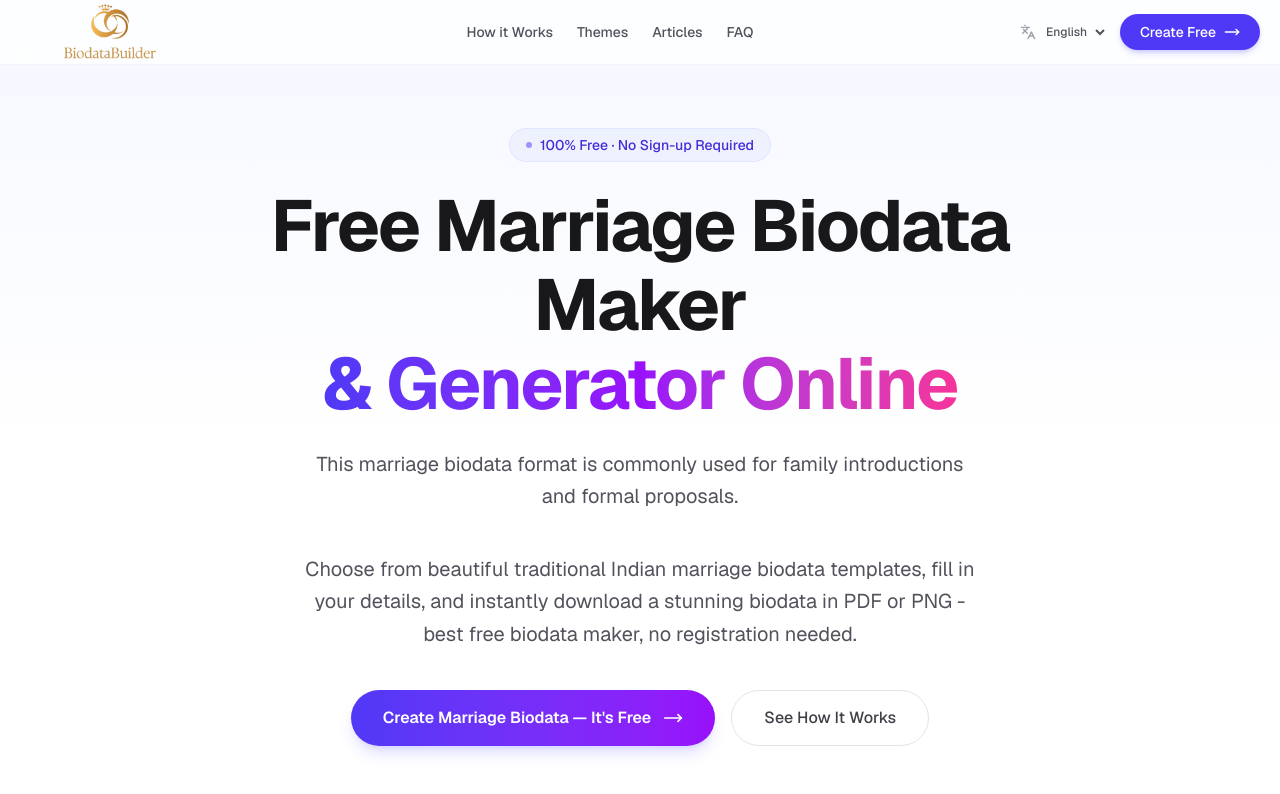
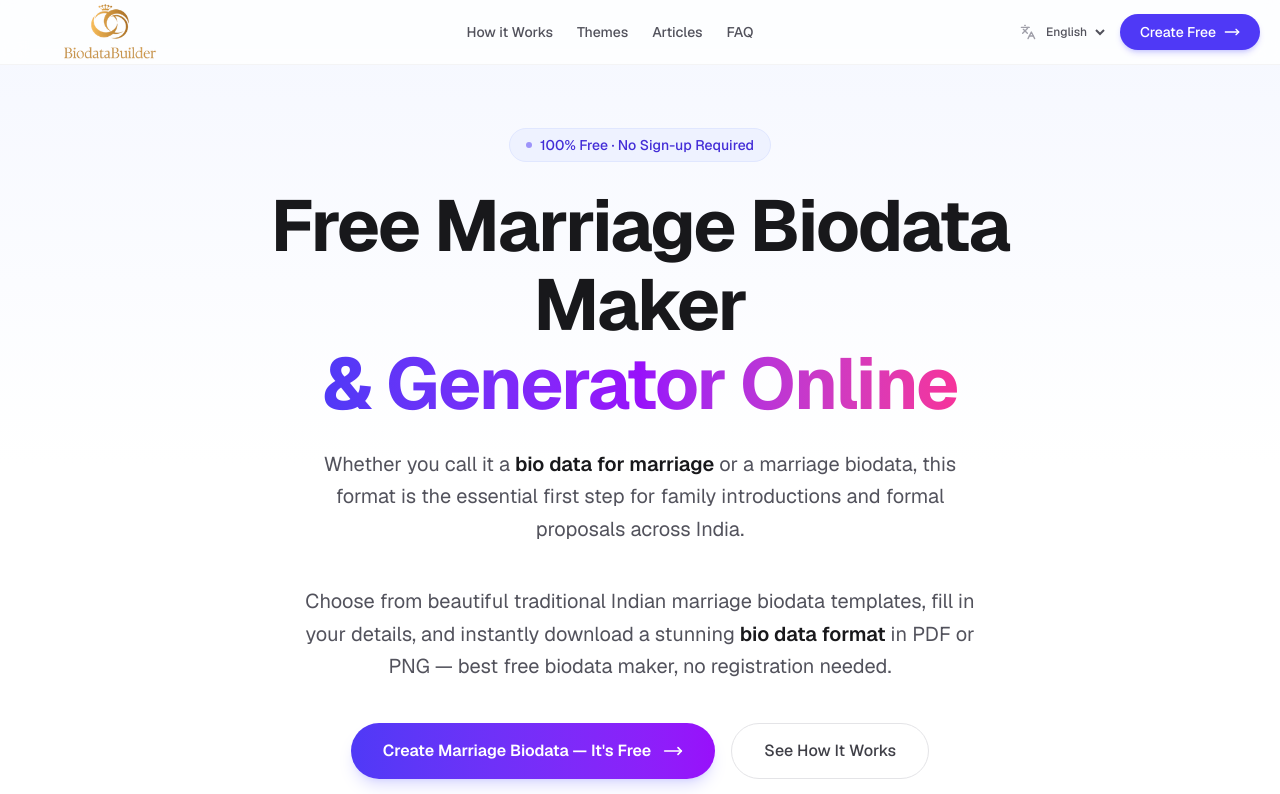
Before and after one commit to biodatabuilderapp-rajank/biodata, a Next.js app: page / in a window 1280 px wide. Shown: the top 794 px of the page. Built offline with nearby package versions, Linux system fonts and the light colour scheme.

Commit message:
SEO: Inject 'bio data' two-word keyword variant into homepage and pillar articles

```diff
--- a/src/app/articles/biodata-for-marriage/page.tsx
+++ b/src/app/articles/biodata-for-marriage/page.tsx
@@ -23,10 +23,10 @@ export default function BiodataForMarriagePillarPage() {
 
       <div className="space-y-8 text-zinc-700 dark:text-zinc-300 leading-relaxed text-lg">
         <p>
-          Whether you are just starting your search through matrimony sites, getting help from community matchmakers, or relying on family networking, one document sits at the very center of the arranged marriage process: the <strong className="font-semibold text-zinc-900 dark:text-white">biodata for marriage</strong>.
+          Whether you are just starting your search through matrimony sites, getting help from community matchmakers, or relying on family networking, one document sits at the very center of the arranged marriage process: the <strong className="font-semibold text-zinc-900 dark:text-white">bio data for marriage</strong> — also commonly spelled as a single word &quot;biodata.&quot;
         </p>
         <p>
-          Unlike a traditional resume used for finding a job, a marriage biodata captures your personal life, family background, physical attributes, astrological details, and lifestyle choices. A well-crafted biodata is essentially your &quot;elevator pitch&quot; to a prospective life partner and their family.
+          Unlike a traditional resume used for finding a job, a marriage biodata captures your personal life, family background, physical attributes, astrological details, and lifestyle choices. A well-crafted <strong className="font-semibold text-zinc-900 dark:text-white">bio data format</strong> is essentially your &quot;elevator pitch&quot; to a prospective life partner and their family.
         </p>
 
         {/* SECTION 1 */}
@@ -73,7 +73,7 @@ export default function BiodataForMarriagePillarPage() {
           One of the <strong>biggest mistakes</strong> you can make is sharing your biodata as a Microsoft Word (`.docx`) file. When parents forward a Word file on WhatsApp, fonts break, margins shift, and images disappear depending on the phone model.
         </p>
         <p>
-          Always use a <strong>PDF format</strong>. A PDF freezes the design perfectly. When you <Link href="/create" className="text-indigo-600 dark:text-indigo-400 font-medium hover:underline">create a biodata using BiodataBuilder</Link>, it instantly generates a crisp, mobile-friendly PDF that reads beautifully on any device.
+          Always use a <strong>PDF format</strong>. A PDF freezes the design perfectly. When you <Link href="/create" className="text-indigo-600 dark:text-indigo-400 font-medium hover:underline">create a bio data using BiodataBuilder</Link>, it instantly generates a crisp, mobile-friendly PDF that reads beautifully on any device.
         </p>
 
 
--- a/src/app/articles/biodata-format-hindi/page.tsx
+++ b/src/app/articles/biodata-format-hindi/page.tsx
@@ -23,10 +23,10 @@ export default function BiodataFormatHindiPillarPage() {
 
       <div className="space-y-8 text-zinc-700 dark:text-zinc-300 leading-relaxed text-lg">
         <p>
-          शादी के लिए बायोडाटा (Marriage Biodata) बनाना हर भारतीय अरेंज मैरिज (Arranged Marriage) का पहला और सबसे अहम कदम होता है। जब आप अपना बायोडाटा हिंदी (<strong className="font-semibold text-zinc-900 dark:text-white">Biodata Format in Hindi</strong>) में बनाते हैं, तो वह पारंपरिक परिवारों को आपकी जड़ों और संस्कृति के प्रति आपके जुड़ाव का संदेश देता है।
+          शादी के लिए बायोडाटा (Marriage Biodata) बनाना हर भारतीय अरेंज मैरिज (Arranged Marriage) का पहला और सबसे अहम कदम होता है। जब आप अपना <strong className="font-semibold text-zinc-900 dark:text-white">bio data for marriage</strong> हिंदी (<strong className="font-semibold text-zinc-900 dark:text-white">Biodata Format in Hindi</strong>) में बनाते हैं, तो वह पारंपरिक परिवारों को आपकी जड़ों और संस्कृति के प्रति आपके जुड़ाव का संदेश देता है।
         </p>
         <p>
-          इस गाइड में, हम आपको बताएंगे कि एक प्रभावशाली और सुंदर हिंदी विवाह बायोडाटा कैसे बनाया जाता है, उसमें कौन-कौन सी जानकारियाँ शामिल करनी चाहिए, और आप इसे हमारे मुफ़्त टूल (Free Tool) का उपयोग करके तुरंत कैसे बना सकते हैं।
+          इस गाइड में, हम आपको बताएंगे कि एक प्रभावशाली और सुंदर हिंदी विवाह बायोडाटा कैसे बनाया जाता है, उसमें कौन-कौन सी जानकारियाँ शामिल करनी चाहिए, और आप इसे हमारे मुफ़्त <strong className="font-semibold text-zinc-900 dark:text-white">bio data format</strong> टूल (Free Tool) का उपयोग करके तुरंत कैसे बना सकते हैं।
         </p>
 
         {/* SECTION 1 */}
--- a/src/app/page.tsx
+++ b/src/app/page.tsx
@@ -120,10 +120,10 @@ function HomeContent() {
               </span>
             </h1>
             <p className="text-lg md:text-xl text-zinc-600 dark:text-zinc-400 mb-10 max-w-2xl mx-auto leading-relaxed">
-              This marriage biodata format is commonly used for family introductions and formal proposals.
+              Whether you call it a <strong className="font-semibold text-zinc-900 dark:text-white">bio data for marriage</strong> or a marriage biodata, this format is the essential first step for family introductions and formal proposals across India.
             </p>
             <p className="text-lg md:text-xl text-zinc-600 dark:text-zinc-400 mb-10 max-w-2xl mx-auto leading-relaxed">
-              Choose from beautiful traditional Indian marriage biodata templates, fill in your details, and instantly download a stunning biodata in PDF or PNG - best free biodata maker, no registration needed.
+              Choose from beautiful traditional Indian marriage biodata templates, fill in your details, and instantly download a stunning <strong className="font-semibold text-zinc-900 dark:text-white">bio data format</strong> in PDF or PNG — best free biodata maker, no registration needed.
             </p>
 
             <div className="flex flex-col sm:flex-row items-center justify-center gap-3 sm:gap-4 px-4 sm:px-0">
@@ -243,7 +243,7 @@ function HomeContent() {
             <h2 className="text-3xl sm:text-4xl font-bold text-zinc-900 dark:text-white mb-6">Create the Perfect Marriage Biodata</h2>
             <div className="space-y-6 text-lg text-zinc-600 dark:text-zinc-400 leading-relaxed">
               <p>
-                A marriage biodata is a crucial first step in the Indian matchmaking process. Think of it as your matrimonial resume—it introduces your personal details, family background, educational qualifications, and professional life to prospective partners and their families. While you might be searching for a <strong className="font-semibold text-zinc-900 dark:text-white">marriage biodata format word download</strong>, creating one using a dedicated online builder ensures your layout never breaks across different devices and platforms.
+                A <strong className="font-semibold text-zinc-900 dark:text-white">bio data for marriage</strong> — also written as marriage biodata — is the essential first step in the Indian matchmaking process. Think of it as your matrimonial resume: it introduces your personal details, family background, educational qualifications, and professional life to prospective partners and their families. While you might be searching for a <strong className="font-semibold text-zinc-900 dark:text-white">marriage biodata format word download</strong>, creating one using a dedicated online builder ensures your layout never breaks across different devices and platforms.
               </p>
 
               <h3 className="text-2xl font-bold text-zinc-900 dark:text-white mt-10 mb-4">What Makes a Good Biodata Format?</h3>
@@ -270,12 +270,12 @@ function HomeContent() {
 
               <h3 className="text-2xl font-bold text-zinc-900 dark:text-white mt-10 mb-4">Support for Regional Languages</h3>
               <p>
-                Often, families prefer exchanging profiles in their native language to maintain a strong cultural connection. If you are searching for a <strong className="font-semibold text-zinc-900 dark:text-white">biodata format for a girl in Marathi PDF</strong>, or perhaps a Gujarati or Hindi design, BiodataBuilder has you covered. By simply selecting your preferred language from our navigation menu before you start, all the headings, fields, and labels are automatically translated. Your final output remains perfectly styled while adhering to your cultural preference.
+                Often, families prefer exchanging profiles in their native language to maintain a strong cultural connection. If you are searching for a <strong className="font-semibold text-zinc-900 dark:text-white">bio data format free download</strong> in Marathi, Gujarati or Hindi, BiodataBuilder has you covered. By simply selecting your preferred language from our navigation menu before you start, all the headings, fields, and labels are automatically translated. Your final output remains perfectly styled while adhering to your cultural preference.
               </p>
 
               <h3 className="text-2xl font-bold text-zinc-900 dark:text-white mt-10 mb-4">Why Choose PDF over Word Documents?</h3>
               <p>
-                We highly recommend generating a <strong className="font-semibold text-zinc-900 dark:text-white">biodata for marriage PDF</strong> rather than a Word doc. When you share a Word document via WhatsApp or email, the recipient&apos;s phone might not have the same fonts installed. This causes the text to overlap, images to shift, and the margins to break. A PDF freezes the design exactly as you see it on your screen, guaranteeing that prospective families see a polished, perfectly aligned document every time. Additionally, PNG images are fantastic for quick sharing directly in chat windows. We provide both options absolutely free.
+                We highly recommend generating a <strong className="font-semibold text-zinc-900 dark:text-white">bio data format</strong> as a PDF rather than a Word doc. When you share a Word document via WhatsApp or email, the recipient&apos;s phone might not have the same fonts installed. This causes the text to overlap, images to shift, and the margins to break. A PDF freezes the design exactly as you see it on your screen, guaranteeing that prospective families see a polished, perfectly aligned document every time. Additionally, PNG images are fantastic for quick sharing directly in chat windows. We provide both options absolutely free.
               </p>
             </div>
           </div>
```
